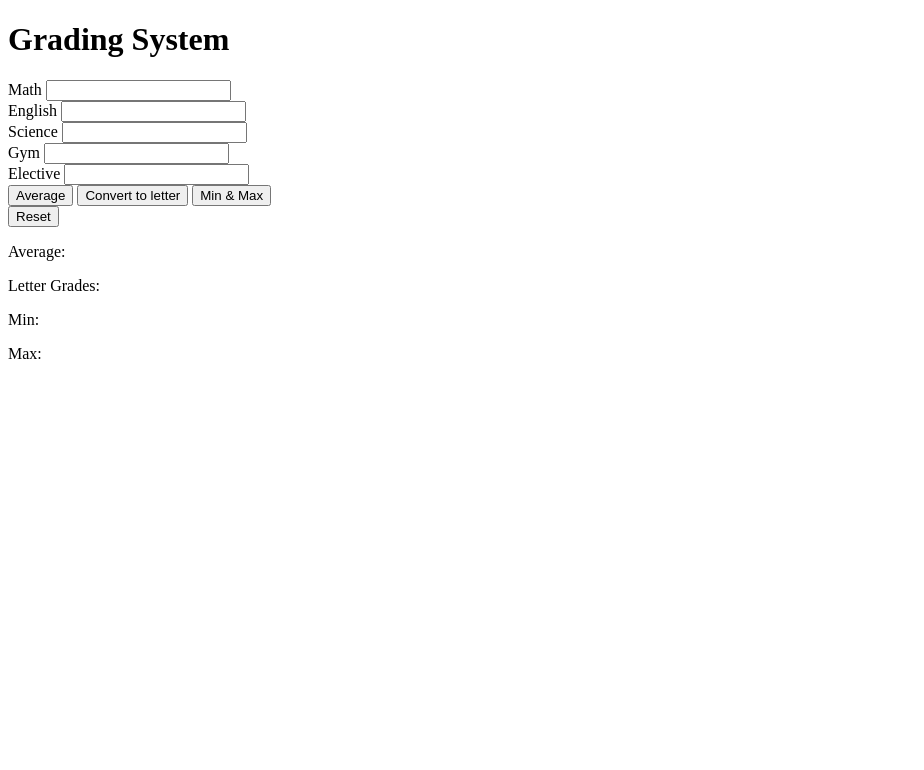
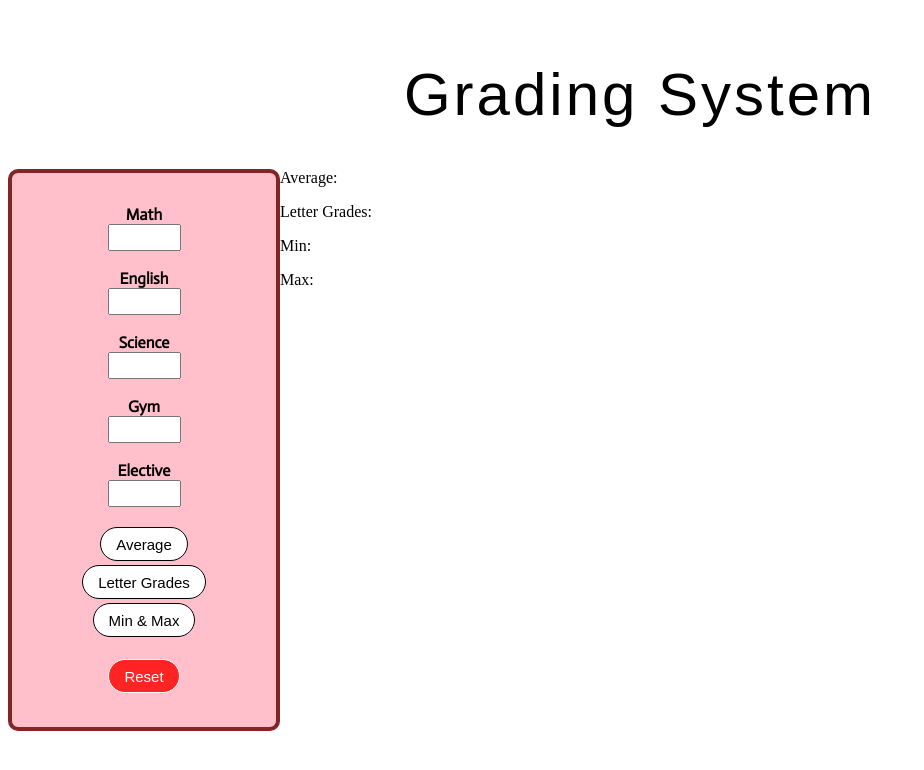
Before and after one commit to duanegero/Grading-System, a plain HTML site: page index.html in a window 1280 px wide. Shown: the whole page, without its empty margins (0-924 px from the left). Drawn offline with Linux system fonts and the light colour scheme; a web font is replaced by a local one.

Commit message:
Starting CSS container, input, lables, and buttons

```diff
--- a/index.html
+++ b/index.html
@@ -4,6 +4,7 @@
     <meta charset="UTF-8">
     <meta name="viewport" content="width=device-width, initial-scale=1.0">
     <title>Document</title>
+    <link rel="stylesheet" href="styles.css">
 </head>
 <body>
     <h1 class="title-header" id="title-header">Grading System</h1>
@@ -25,7 +26,7 @@
 
         <button class="avg-button" type="button" onclick="getTheAverage()">Average</button>
 
-        <button class="letter-grade-button" type="button" onclick="convertToLetter()">Convert to letter</button>
+        <button class="letter-grade-button" type="button" onclick="convertToLetter()">Letter Grades</button>
 
         <button class="min-max-button" type="button" onclick="minAndMax()">Min & Max</button><br>
 
--- a/styles.css
+++ b/styles.css
@@ -0,0 +1,80 @@
+@import url('https://fonts.googleapis.com/css2?family=Notable&display=swap');
+@import url('https://fonts.googleapis.com/css2?family=Actor&family=Notable&display=swap');
+
+.title-header{
+    text-align: center;
+    padding-top: 20px;
+    font-family: "Notable", sans-serif;
+    font-weight: 300;
+    font-style: normal;
+    letter-spacing: 3px;
+    font-size: 60px;
+}
+.grades-container{
+    float: left;
+    border: 4px solid rgb(130, 37, 37);
+    border-radius: 10px;
+    padding: 32px;
+    background-color: pink;
+    display: flex;
+    flex-direction: column;
+    width: 200px;
+    margin: auto;
+    text-align: center;
+    align-items: center;
+}
+.classes-input{
+    width: 65px;
+    display: flex;
+    flex-direction: column;
+    text-align: center;
+    font-size: large;
+}
+.classes-label{
+    font-family: "Actor", sans-serif;
+    font-weight: 600;
+    font-style: normal;
+}
+.avg-button, .letter-grade-button, .min-max-button{
+    background-color: white;
+    color: black;
+    border-radius: 10em;
+    font-size: 15px;
+    font-weight: 400;
+    padding: .5em 1em;
+    margin: 2px;
+    cursor: pointer;
+    transition: all 0.3s ease-in-out;
+    border: 1px solid black;
+    box-shadow: 0 0 0 0 black;
+}
+.avg-button:hover, .letter-grade-button:hover, .min-max-button:hover{
+    transform: translateY(-4px) translateX(-2px);
+    box-shadow: 2px 5px 0 0 black;
+}
+.avg-button:active, .letter-grade-button:active, .min-max-button:active{
+    transform: translateY(2px) translateX(1px);
+    box-shadow: 0 0 0 0 black;
+}
+
+.reset-button{
+    background-color: rgb(255, 36, 36);
+    color: white;
+    border: 1px solid white;
+    border-radius: 10em;
+    font-size: 15px;
+    font-weight: 400;
+    padding: .5em 1em;
+    margin: 2px;
+    cursor: pointer;
+    transition: all 0.3s ease-in-out;
+    box-shadow: 0 0 0 0 black;
+}
+.reset-button:hover{
+    transform: translateY(-4px) translateX(-2px);
+    box-shadow: 2px 5px 0 0 white;
+}
+.reset-button:active{
+    transform: translateY(2px) translateX(1px);
+    box-shadow: 0 0 0 0 black;
+}
```
